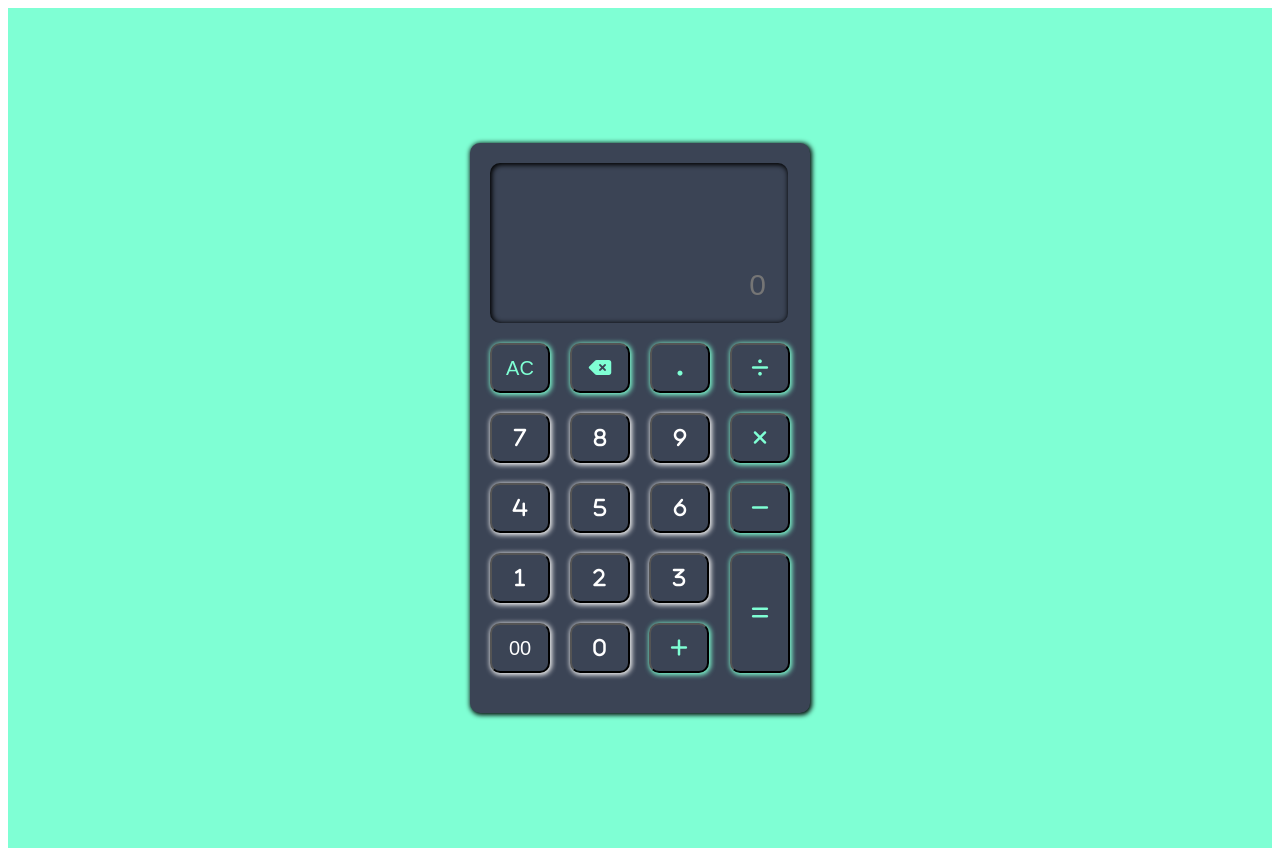
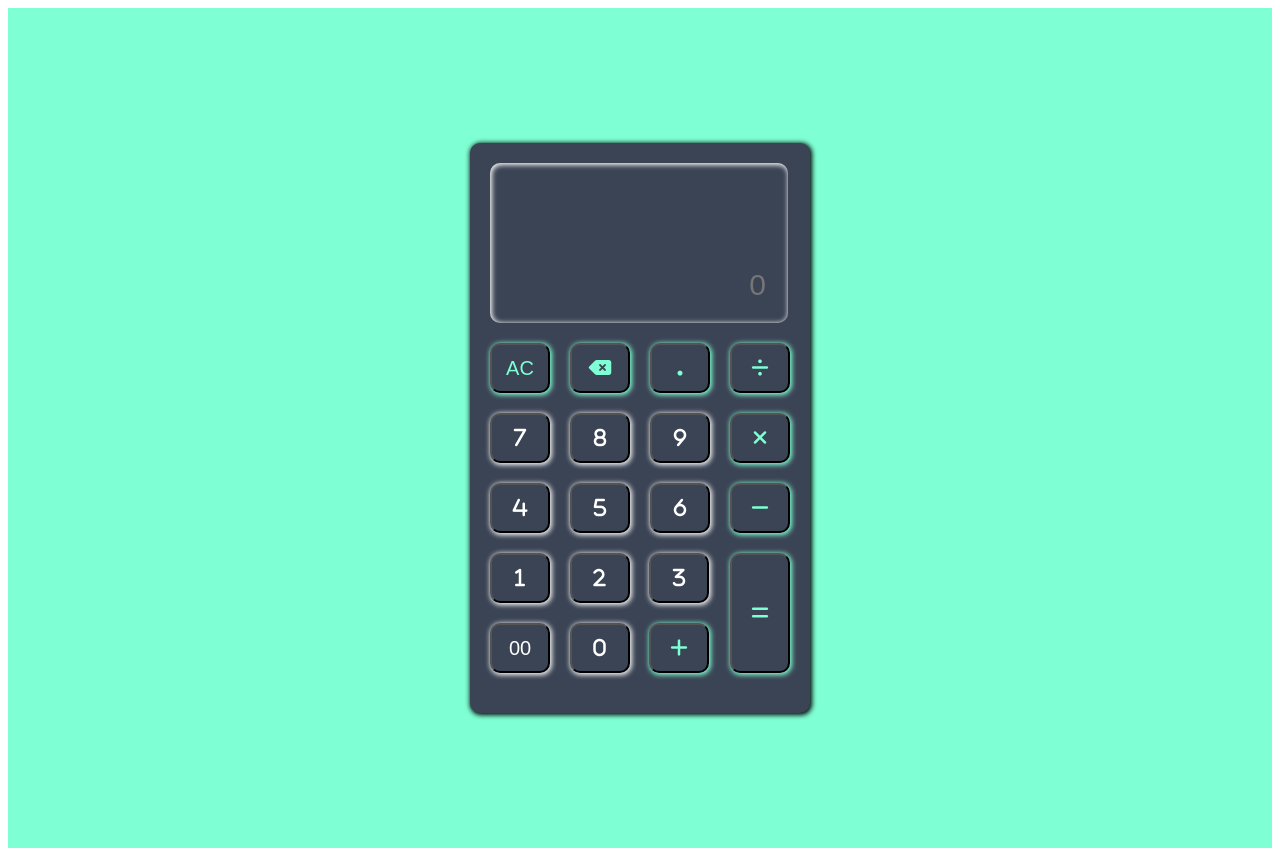
Before and after one commit to TarunChowdala/SKYBUG_TASK_CALCULATOR, a plain HTML site: page index.html in a window 1280 px wide. Drawn offline with Linux system fonts and the light colour scheme.

Commit message:
calculator

```diff
--- a/index.css
+++ b/index.css
@@ -15,7 +15,7 @@
   padding: 20px;
 }
 .display-box {
-  box-shadow: inset 1px 1px 5px 1px;
+  box-shadow: inset 1px 1px 5px 1px whitesmoke;
   width: 86%;
   height: 120px;
   border-radius: 10px;
```
